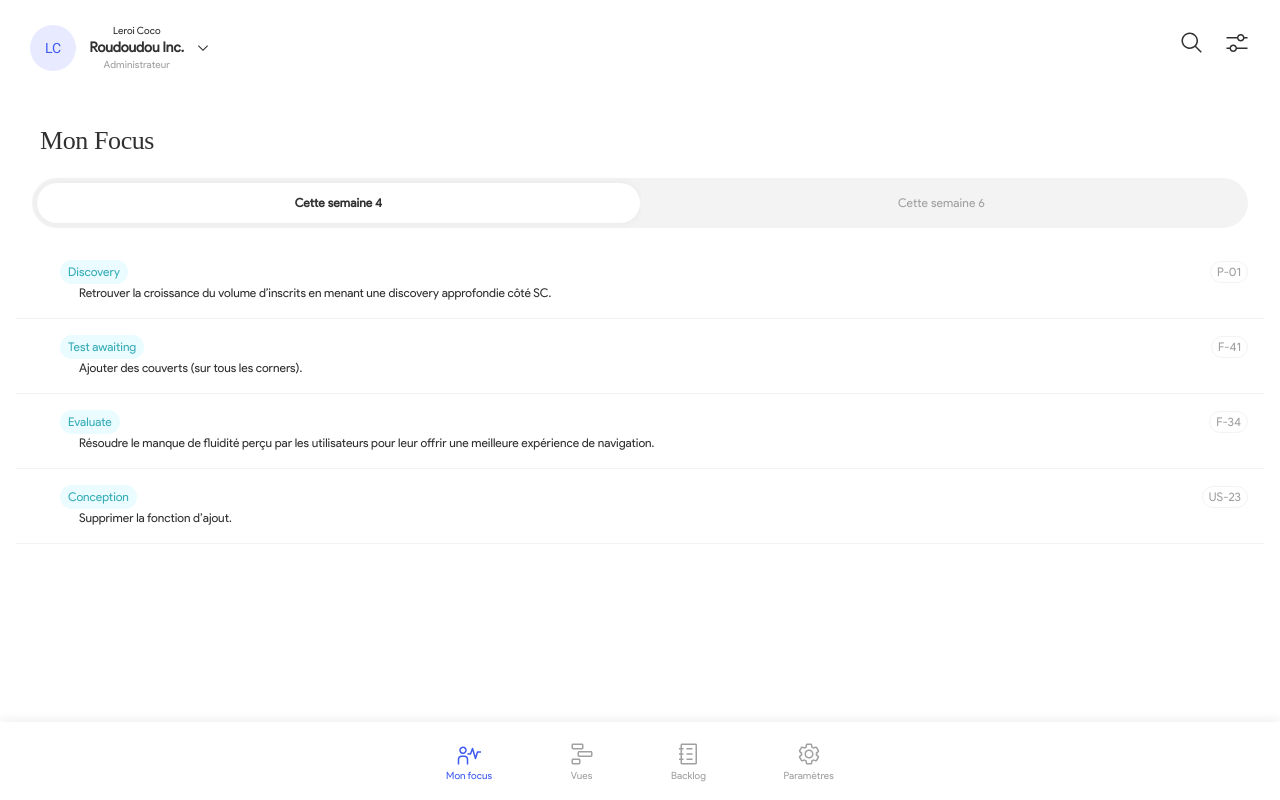
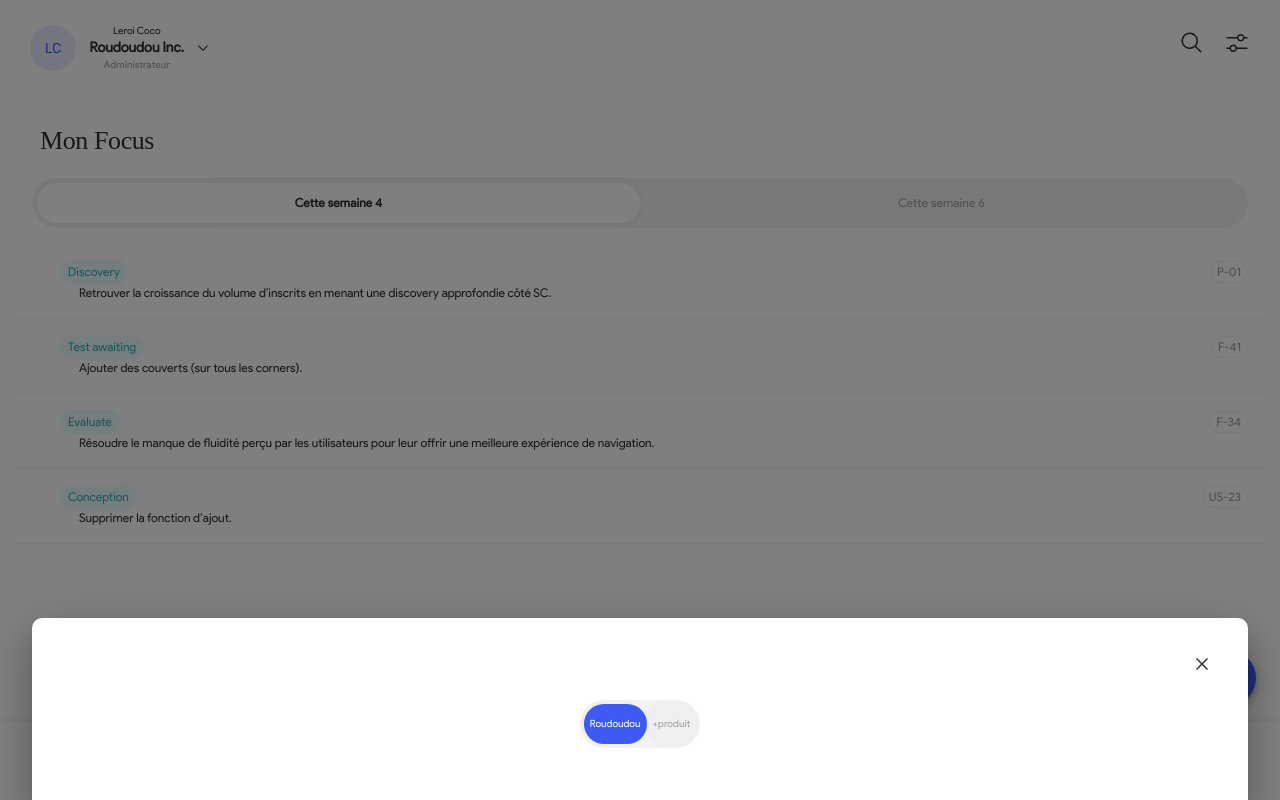
Before and after one commit to tiavina-mika/product-hero-draft, a React (Create React App) app: page / in a window 1280 px wide. Built offline with nearby package versions, Linux system fonts and the light colour scheme; a web font is replaced by a local one.

Commit message:
add dialog

```diff
--- /dev/null
+++ b/src/containers/myFocus/EntitySelectionDialog.tsx
@@ -0,0 +1,43 @@
+/** @jsxRuntime classic /
+/* @jsx jsx */
+/** @jsxImportSource @emotion/react */
+import { jsx } from "@emotion/react";
+import Dialog from "../../components/Dialog";
+import ButtonsSwitch from "../../components/ButtonsSwitch";
+
+const options = [
+  {
+    label: "Roudoudou",
+    value: "roudoudou"
+  },
+  {
+    label: "+produit",
+    value: "product"
+  }
+];
+type Props = {
+  open: boolean;
+  onClose: () => boolean;
+};
+const EntitySelectionDialog = ({ open, onClose }: Props) => {
+  const handleSelectWorkspace = () => {};
+  return (
+    <Dialog
+      onClose={onClose}
+      open={open}
+      fullWidth
+      maxWidth="xl"
+      // css={classes.dialog}
+    >
+      <div className="flexCenter stretchSelf flex1">
+        <ButtonsSwitch
+          onSelect={handleSelectWorkspace}
+          // css={classes.switchRoot}
+          options={options}
+        />
+      </div>
+    </Dialog>
+  );
+};
+
+export default EntitySelectionDialog;
--- a/src/containers/myFocus/MyFocus.tsx
+++ b/src/containers/myFocus/MyFocus.tsx
@@ -5,6 +5,10 @@ import { jsx } from "@emotion/react";
 import { Theme } from "@emotion/react";
 import { css } from "@emotion/css";
 import { Typography } from "@mui/material";
+import AddIcon from "../../components/AddIcon";
+import EntitySelectionDialog from "./EntitySelectionDialog";
+
+import { useState } from "react";
 
 const classes = {
   // title
@@ -112,6 +116,13 @@ const classes = {
 };
 
 const MyFocus = () => {
+  const [openEntitySelectionDialog, setOpenEntitySelectionDialog] = useState<
+    boolean
+  >(false);
+
+  const toggleOpenEntitySelectionDialog = () =>
+    setOpenEntitySelectionDialog(!openEntitySelectionDialog);
+
   return (
     <div className="flexColumn stretchSelf flex1">
       {/* ------------ title ------------ */}
@@ -287,6 +298,8 @@ const MyFocus = () => {
           </div>
         </div>
       </div>
+      <EntitySelectionDialog open onClose={toggleOpenEntitySelectionDialog} />
+      <AddIcon onClick={toggleOpenEntitySelectionDialog} />
     </div>
   );
 };
```
